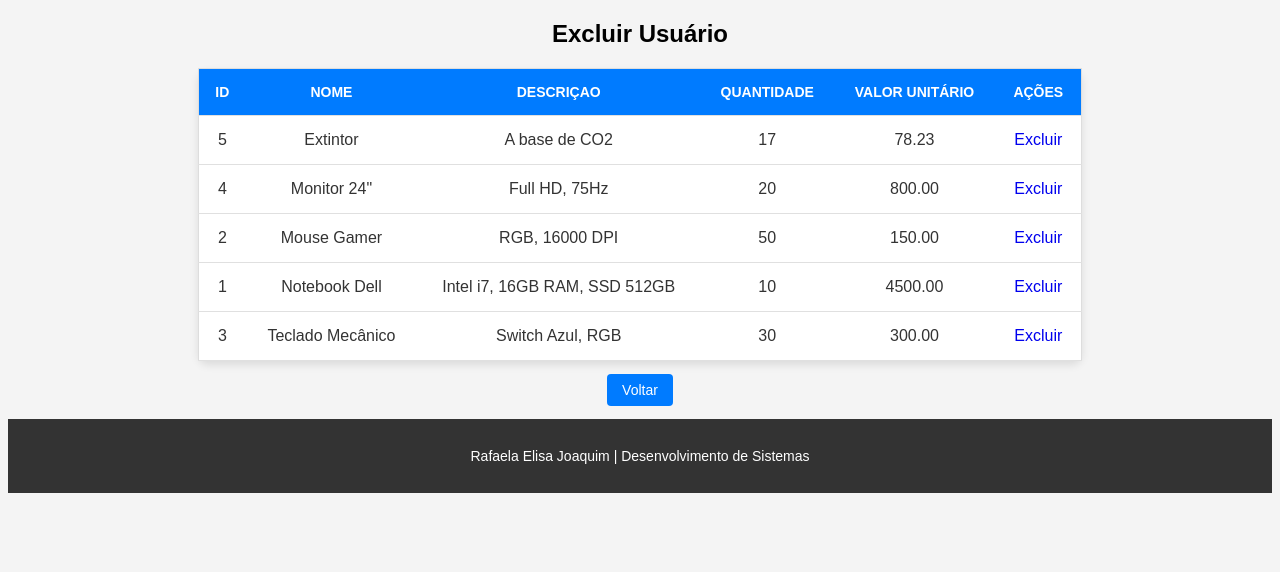
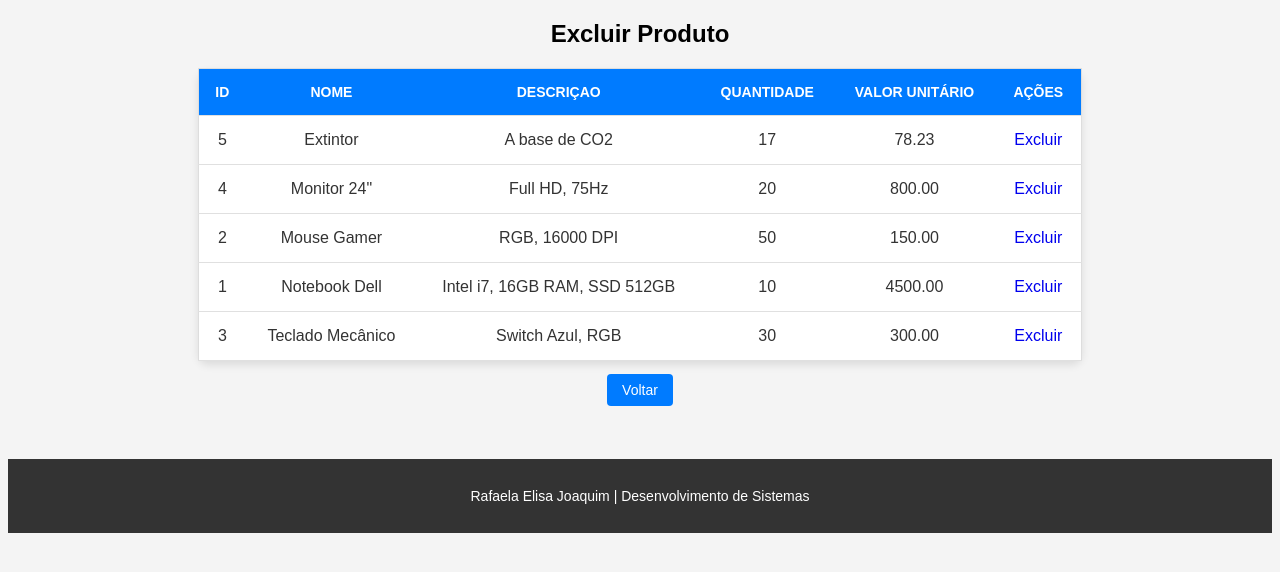
Before and after one commit to rafaelaelisajoaquim/Rafaela_Joaquim_prova, a PHP site: page /excluir_produto.php in a window 1280 px wide. Shown: the part 56-628 px from the top of the page. Run offline with PHP 8.4, Linux system fonts and the light colour scheme; a user stored in the database is signed in; data comes from the database, SQL or seed files in the repository.

Commit message:
Excluir Produto
Exclui o produto do banco de dados.

```diff
--- a/excluir_produto.php
+++ b/excluir_produto.php
@@ -123,7 +123,7 @@
             background-color: #333;
             color:white;
             padding: 15px;
-            margin-top:20px;
+            margin-top:60px;
             font-size:14px;
         }
     </style>
@@ -146,7 +146,7 @@
             <?php endforeach; ?>
         </ul>
     </nav>
-        <h2>Excluir Usuário</h2>
+        <h2>Excluir Produto</h2>
             <?php if(!empty($produtos)): ?>
                 <table>
                     <tr>
```
